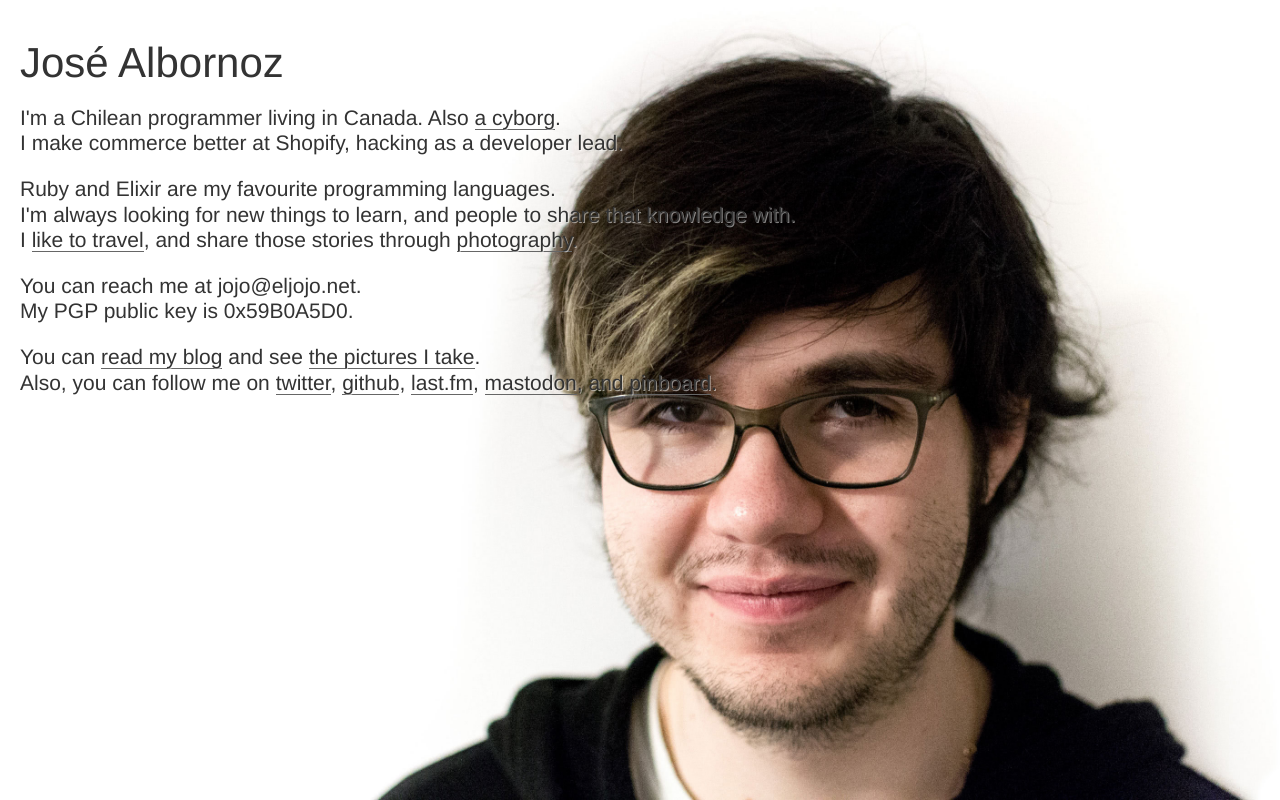
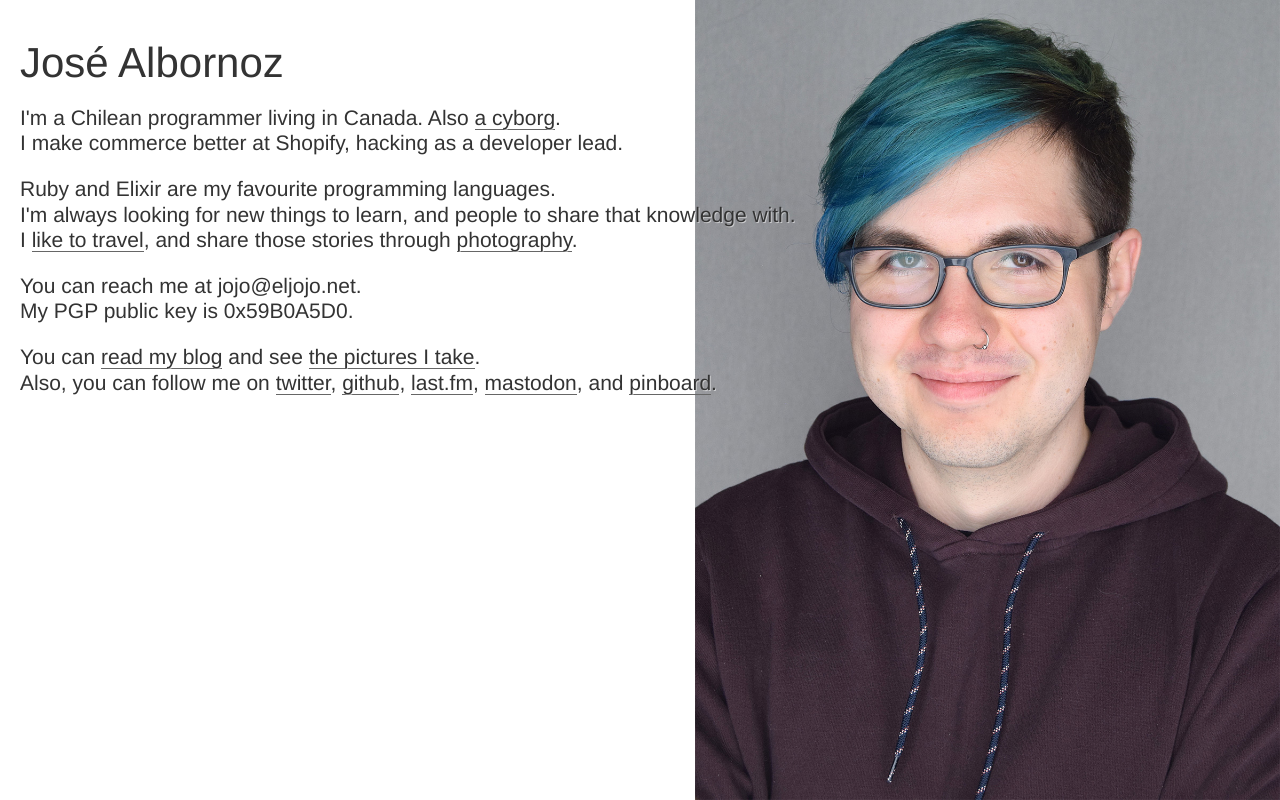
Before and after one commit to eljojo/eljojo.net, a PHP site: page / in a window 1280 px wide. Run offline with PHP 8.4, Linux system fonts and the light colour scheme.

Commit message:
Add new picture

```diff
--- a/style.css
+++ b/style.css
@@ -15,7 +15,7 @@ body {
   font-size: 21px;
   text-shadow: 1px 1px 0 rgba(255, 255, 255, 0.5);
 
-  background: url('backgrounds/2016_high.jpg');
+  background: url('backgrounds/2019.jpg');
   background-attachment: scroll;
   background-color: white;
   background-repeat: no-repeat;
```
Also changed, not shown: backgrounds/2019.jpg (added).
